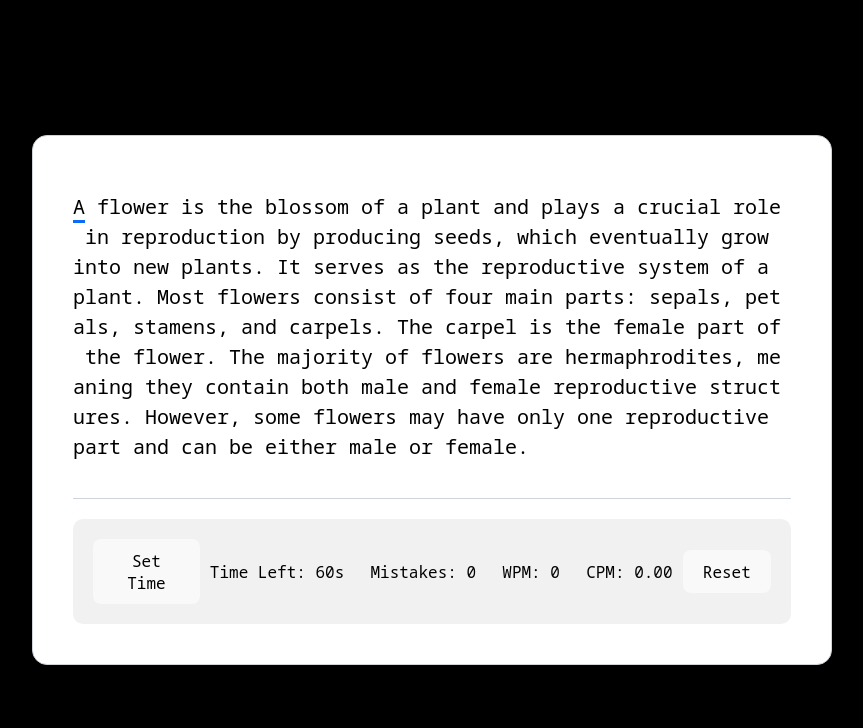
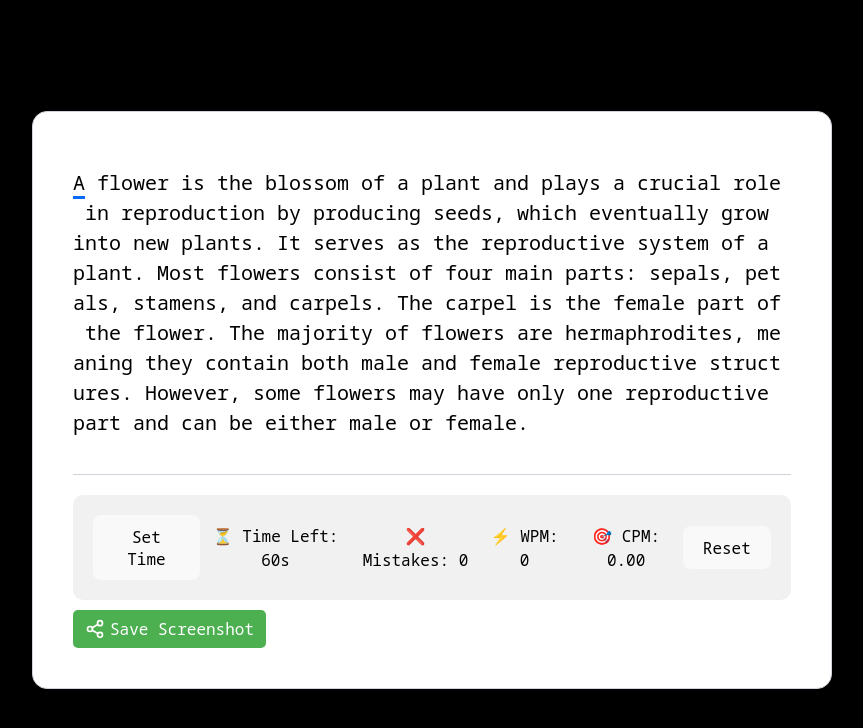
Before and after one commit to vkoushik15/ZombieType, a React (Vite) app: page / in a window 1280 px wide. Shown: the top 728 px of the page, without its empty margins (208-1071 px from the left). Built offline with nearby package versions, Linux system fonts and the light colour scheme.

Commit message:
Re-upload

```diff
--- a/src/components/speedTyping.css
+++ b/src/components/speedTyping.css
@@ -141,3 +141,24 @@ button.btn:hover {
     margin-top: 10px;
   }
 }
+
+.screenshot-share {
+  margin-top: 10px;
+  display: flex;
+  gap: 10px;
+}
+
+.screenshot-btn, .share-btn {
+  padding: 8px 12px;
+  border: none;
+  cursor: pointer;
+  display: flex;
+  align-items: center;
+  gap: 5px;
+  border-radius: 5px;
+}
+
+.screenshot-btn {
+  background-color: #4caf50;
+  color: white;
+}
--- a/src/components/speedTyping.jsx
+++ b/src/components/speedTyping.jsx
@@ -3,8 +3,10 @@ import "./speedTyping.css";
 import TypingArea from "./typingArea.jsx";
 import { useTime } from "../context/timeContext.js";
 import Pop from "./pop.jsx";
+import ScreenshotShare from "./screenshotShare.jsx";
 
 const SpeedTypingGame = () => {
+  const resultRef = useRef(null);
   const paragraphs = [
     "A plant is one of the most important living things that develop on the Earth and is made up of stems, leaves, roots, and so on. The part of the plant that develops beneath the soil is referred to as the root, while the part that grows outside the soil is known as the shoot. The shoot consists of stems, branches, leaves, fruits, and flowers. Plants are made up of six main parts: roots, stems, leaves, flowers, fruits, and seeds.",
     "The root is the part of the plant that grows in the soil. The primary root emerges from the embryo, and its main function is to provide stability to the plant and absorb mineral salts from the soil for various metabolic processes. There are three types of roots: Tap Root, Adventitious Root, and Lateral Root. The roots arise from different parts of the plant and not from the rhizomes.",
@@ -176,7 +178,7 @@ const SpeedTypingGame = () => {
   }, [isTyping, timeLeft]);
 
   return (
-    <div className="container">
+    <div className="container" ref={resultRef}>
       <input
         type="text"
         className="input-field"
@@ -198,6 +200,8 @@ const SpeedTypingGame = () => {
         resetGame={resetGame}
       />
       {isOpen === true ? <Pop inputRef={inputRef} /> : <></>}
+      {/* Screenshot Feature */}
+      <ScreenshotShare resultRef={resultRef} />
     </div>
   );
 };
--- a/src/components/typingArea.jsx
+++ b/src/components/typingArea.jsx
@@ -1,5 +1,6 @@
 import React from "react";
 import { useTime } from "../context/timeContext";
+import ScreenshotShare from "./screenshotShare.jsx";
 
 const TypingArea = ({
   typingText,
@@ -25,12 +26,16 @@ const TypingArea = ({
       <div className="section2">
         <button onClick={hanldeSetButton}>Set Time</button>
         <ul className="resultDetails">
-          <li className="time">Time Left: {timeLeft}s</li>
+          {/* <li className="time">Time Left: {timeLeft}s</li>
           <li className="mistakes">Mistakes: {mistakes}</li>
           <li className="wpm">WPM: {WPM}</li>
-          <li className="cpm">CPM: {CPM.toFixed(2)}</li>
+          <li className="cpm">CPM: {CPM.toFixed(2)}</li> */}
+          <li>⏳ Time Left: {timeLeft}s</li>
+          <li>❌ Mistakes: {mistakes}</li>
+          <li>⚡ WPM: {WPM}</li>
+          <li>🎯 CPM: {CPM.toFixed(2)}</li>
         </ul>
-        <button onClick={resetGame}>Reset</button>
+        <button onClick={resetGame} className="reset-btn">Reset</button>
       </div>
     </div>
   );
```
